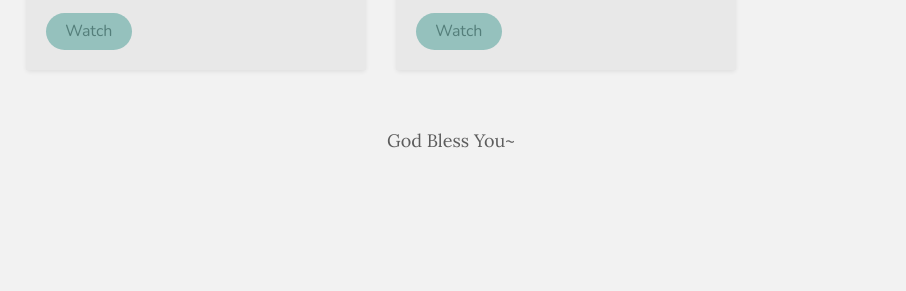
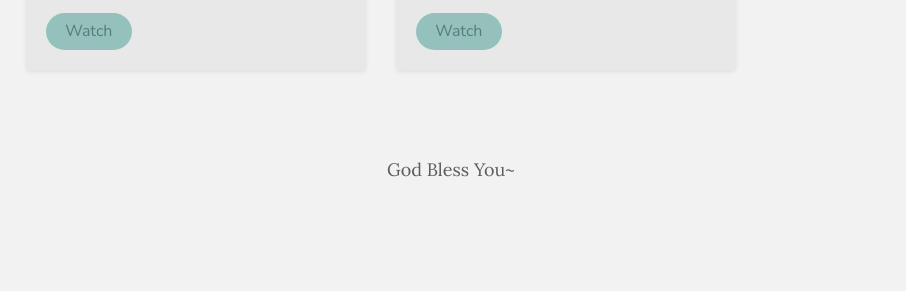
Before and after one commit to Manga-Man/HurtfulOverdueUsernames, a plain HTML site: page index.html in a window 1280 px wide. Shown: the part 1075-1366 px from the top of the page, 374-1280 px from the left. Drawn offline with nearby package versions, Linux system fonts and the light colour scheme; a web font is replaced by a local one.

Commit message:
Update index.html

```diff
--- a/index.html
+++ b/index.html
@@ -154,9 +154,7 @@ PipelineGeneration - Youtube
 
   <div></div>
   <span class="main-subtitle">
-    <br>
-    <br>
-  <p style="text-align: center;">God Bless You~</p></span>
+  <p style="text-align: center;"><br /><br />God Bless You~</p></span>
 
 
 
```
